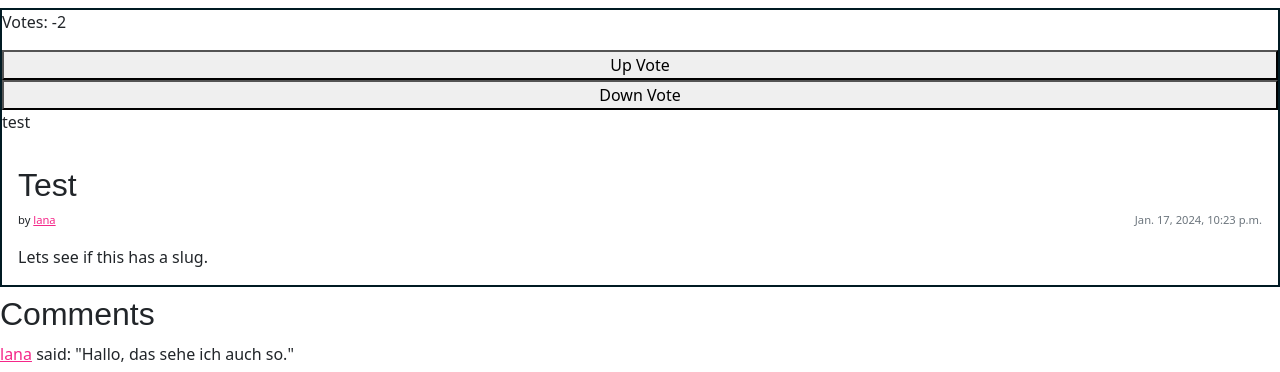
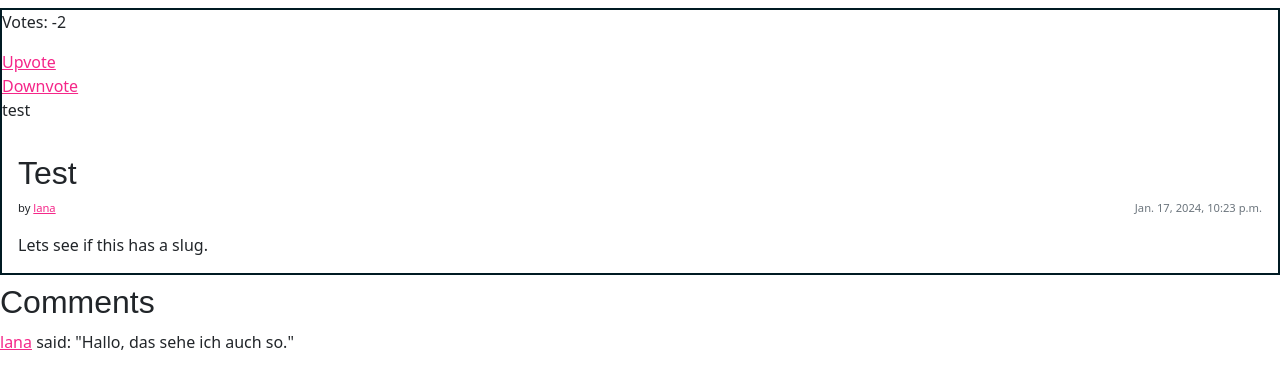
Before and after one commit to DasUnicorn/WordWeave, a Django app: page /thread/test/ in a window 1280 px wide. Shown: the part 56-428 px from the top of the page. Run offline with Django 4.2, Linux system fonts and the light colour scheme; a user stored in the database is signed in; data comes from the database, SQL or seed files in the repository; both versions use the stored data as it was after the commit; parts of the project's set-up code (start-up, migrations or seed data) failed here and were passed over; some libraries are stand-ins or nearby versions; some web fonts are replaced.

Commit message:
fix: correct up and down vote links on detail view for threads

```diff
--- a/weave_manager/templates/thread_detail.html
+++ b/weave_manager/templates/thread_detail.html
@@ -5,8 +5,8 @@
 <div class="card my-2">
     {% if request.user.is_authenticated %}
     <p>Votes: {{ thread.votes }}</p>
-    <button onclick="up_Vote('{{ thread.id }}')">Up Vote</button>
-    <button onclick="down_Vote('{{ thread.id }}')">Down Vote</button>
+    <a href="{% url 'upvote_thread' thread_id=thread.id %}">Upvote</a>
+    <a href="{% url 'downvote_thread' thread_id=thread.id %}">Downvote</a>
     {% endif %}
     {% for tag in thread.tags.all %}
     <p>{{ tag }}</p>
```
Also changed, not shown: db.sqlite3.
